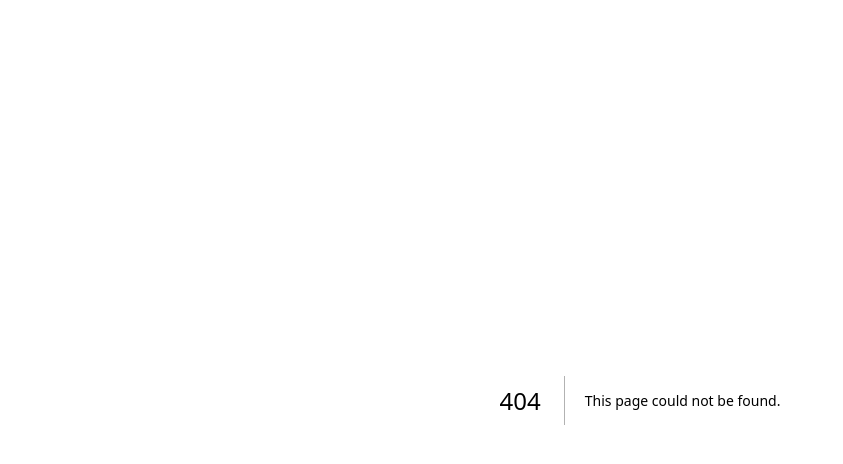
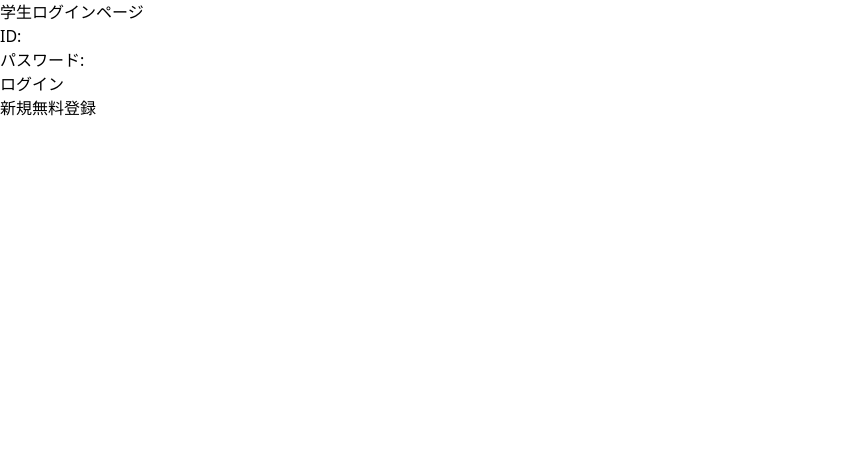
Before and after one commit to hayaf3254/scout-app, a Next.js app in the folder scout-front/: page /student/student_login in a window 1280 px wide. Before the commit this address had no page. Shown: the top 464 px of the page, without its empty margins (0-843 px from the left). Built offline with nearby package versions, Linux system fonts and the light colour scheme.

Commit message:
企業のログイン機能完成

```diff
--- a/scout-front/src/pages/company/company-login.js
+++ /dev/null
@@ -1,39 +0,0 @@
-import { useState } from 'react';
-import Link from 'next/link';
-
-
-export default function CompanyLogin() {
-  const [id, setId] = useState('');
-  const [password, setPassword] = useState('');
-
-  const handleLogin = () => {
-    console.log('企業ログインID:', id);
-    console.log('企業ログインPassword:', password);
-    // ここにログイン処理を書く（後で）
-  };
-
-  return (
-    <div>
-      <h1>企業ログインページ</h1>
-      <div>
-        <label>ID:</label>
-        <input
-          type="text"
-          value={id}
-          onChange={(e) => setId(e.target.value)}
-        />
-      </div>
-      <div>
-        <label>パスワード:</label>
-        <input
-          type="password"
-          value={password}
-          onChange={(e) => setPassword(e.target.value)}
-        />
-      </div>
-      <div>
-        <button onClick={handleLogin}>ログイン</button>
-      </div>
-    </div>
-  );
-}
--- a/scout-front/src/pages/student/student-login.js
+++ b/scout-front/src/pages/company/company_login.js
@@ -1,16 +1,18 @@
 import { useState } from 'react';
 import Link from 'next/link';
+import { useRouter } from 'next/router';
 
-export default function StudentLogin() {
+export default function CompanyLogin() {
   const [id, setId] = useState('');
   const [password, setPassword] = useState('');
+  const router = useRouter();
 
   const handleLogin = async () => {
-    console.log('学生ログインID:', id);
-    console.log('学生ログインPassword:', password);
-
+    console.log('企業ログインID:', id);
+    console.log('企業ログインPassword:', password);
+    // ここにログイン処理を書く（後で）
     try {
-      const res = await fetch('http://localhost:3001/api/v1/students/login', {
+      const res = await fetch('http://localhost:3001/api/v1/companies/login', {
         method: 'POST',
         headers: {
           'Content-Type': 'application/json',
@@ -25,7 +27,8 @@ export default function StudentLogin() {
       const data = await res.json();
 
       if (res.ok && data.success) {
-        console.log('✅ ログイン成功！学生ID:', data.student_id);
+        console.log('✅ 企業ログイン成功！企業ID:', data.company_id);
+        router.push('/company/listed_students'); // ログイン成功後に遷移するページ
       } else {
         console.log('❌ ログイン失敗！IDまたはパスワードが違います');
       }
@@ -36,7 +39,7 @@ export default function StudentLogin() {
 
   return (
     <div>
-      <h1>学生ログインページ</h1>
+      <h1>企業ログインページ</h1>
       <div>
         <label>ID:</label>
         <input
@@ -56,11 +59,10 @@ export default function StudentLogin() {
       <div>
         <button onClick={handleLogin}>ログイン</button>
       </div>
+      <div>
 
-      <div>
-        <Link href="/student/student-register">
-          <button>新規無料登録</button>
-        </Link>
+          <button onClick={() => router.push('/company/company_register')}>新規無料登録</button>
+
       </div>
     </div>
   );
--- /dev/null
+++ b/scout-front/src/pages/company/company_register.js
@@ -0,0 +1,9 @@
+import { useState, useEffect } from 'react';
+
+export default function R_Companies() {
+    return (
+      <div>
+        <h1>無料</h1>
+      </div>
+    );
+  }
--- /dev/null
+++ b/scout-front/src/pages/company/listed_students.js
@@ -0,0 +1,9 @@
+import { useState, useEffect } from 'react';
+
+export default function ListedStudents() {
+    return (
+      <div>
+        <h1>インターン生一覧</h1>
+      </div>
+    );
+  }
--- a/scout-front/src/pages/index.js
+++ b/scout-front/src/pages/index.js
@@ -6,13 +6,13 @@ export default function Home() {
       <h1>インターンマッチングサービス</h1>
       <div>
 
-        <Link href="/company/company-login">
+        <Link href="/company/company_login">
           <button>企業用ログイン</button>
         </Link>
       </div>
 
       <div>
-        <Link href="/student/student-login">
+        <Link href="/student/student_login">
           <button>学生用ログイン</button>
         </Link>
       </div>
--- /dev/null
+++ b/scout-front/src/pages/student/listed_companies.js
@@ -0,0 +1,9 @@
+import { useState, useEffect } from 'react';
+
+export default function ListedCompanies() {
+    return (
+      <div>
+        <h1>企業掲載一覧</h1>
+      </div>
+    );
+  }
--- /dev/null
+++ b/scout-front/src/pages/student/student_login.js
@@ -0,0 +1,72 @@
+import { useState } from 'react';
+import Link from 'next/link';
+import { useRouter } from 'next/router';
+
+export default function StudentLogin() {
+  const [id, setId] = useState('');
+  const [password, setPassword] = useState('');
+  const router = useRouter(); // useRouterを呼び出す
+
+  const handleLogin = async () => {
+    console.log('学生ログインID:', id);
+    console.log('学生ログインPassword:', password);
+
+    try {
+      const res = await fetch('http://localhost:3001/api/v1/students/login', {
+        method: 'POST',
+        headers: {
+          'Content-Type': 'application/json',
+        },
+        body: JSON.stringify({
+          user_id: id,
+          password: password
+        }),
+      });
+
+
+      const data = await res.json();
+      console.log('✅ レスポンスの中身:', data);
+
+      if (res.ok && data.success) {
+        console.log('✅ ログイン成功！学生ID:', data.student_id);
+        alert('ログイン成功！ページ遷移します');
+        router.push('/student/listed_companies'); // ログイン成功後に遷移するページ
+      } else {
+        console.log('❌ ログイン失敗！IDまたはパスワードが違います');
+      }
+    } catch (error) {
+      console.log('⚠️ 通信エラー:', error);
+    }
+  };
+
+  return (
+    <div>
+      <h1>学生ログインページ</h1>
+      <div>
+        <label>ID:</label>
+        <input
+          type="text"
+          value={id}
+          onChange={(e) => setId(e.target.value)}
+        />
+      </div>
+      <div>
+        <label>パスワード:</label>
+        <input
+          type="password"
+          value={password}
+          onChange={(e) => setPassword(e.target.value)}
+        />
+      </div>
+      <div>
+        <button onClick={handleLogin}>ログイン</button>
+      </div>
+
+      <div>
+
+          <button onClick={() => router.push('/student/student_register')}>新規無料登録</button>
+
+      </div>
+    </div>
+  );
+}
--- a/scout-front/src/pages/student/student-register.js
+++ b/scout-front/src/pages/student/student_register.js
@@ -35,7 +35,7 @@ export default function Register() {
       });
 
       if (res.ok) {
-        router.push("student-register-success"); // 登録完了画面
+        router.push("student_register_success"); // 登録完了画面
       } else {
         const data = await res.json();
         if (data.user_id && Array.isArray(data.user_id)) {
--- a/scout-front/src/pages/student/student-register-success.js
+++ b/scout-front/src/pages/student/student_register_success.js
@@ -3,7 +3,7 @@ export default function StudentRegisterSuccess() {
       <div>
         <h1>登録完了</h1>
         <p>学生アカウントが正常に登録されました！</p>
-        <a href="/student/student-login">ログインページへ</a>
+        <a href="/student/student_login">ログインページへ</a>
       </div>
     );
   }
```
Also changed, not shown: 2 other files (tests, documents, lock files or other folders).
